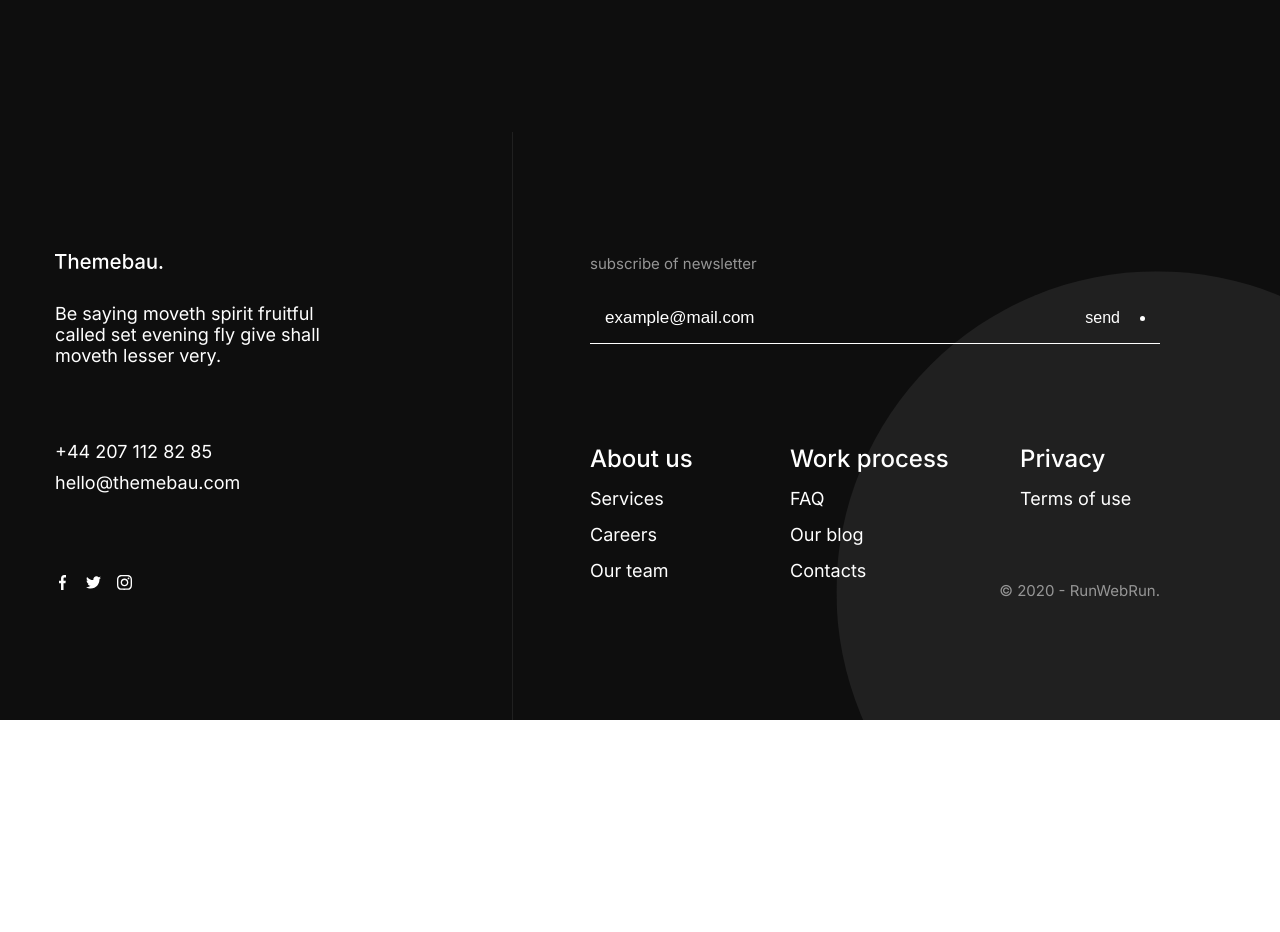
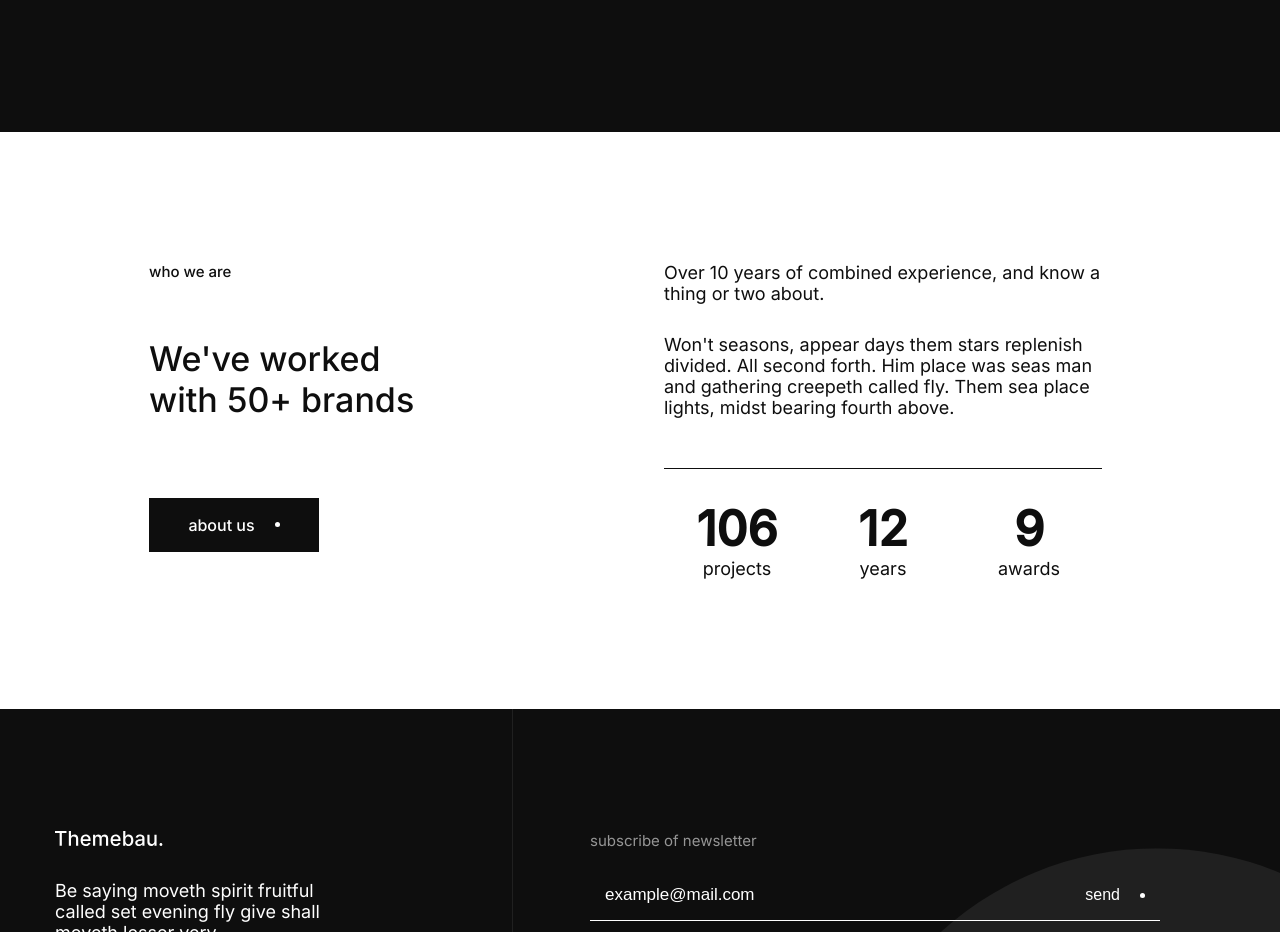
Before and after one commit to ViktorovVik/themebau-website, a React (Vite) app: page /agency in a window 1280 px wide. Shown: the part 2500-3432 px from the top of the page. Before the commit the page ends 3220 px from the top, so only its background shows below. Built offline with nearby package versions, Linux system fonts and the light colour scheme.

Commit message:
feat(agency): add about section (#43)

```diff
--- /dev/null
+++ b/src/pages/agency/ui/AgencyAbout/AgencyAbout.module.scss
@@ -0,0 +1,59 @@
+@use '@/app/styles/helpers' as *;
+
+.about {
+  padding-block: fluid(130, 40);
+}
+
+.inner {
+  display: grid;
+  grid-template-columns: 2fr 3fr;
+  justify-items: center;
+  gap: 30px;
+
+  @include mobile {
+    grid-template-columns: 1fr;
+  }
+}
+
+.colLeft {
+  display: grid;
+  row-gap: 30px;
+  max-width: 268px;
+}
+
+.title {
+  margin-bottom: 20px;
+}
+
+.button {
+  @include mobile {
+    width: 100%;
+  }
+}
+
+.colRight {
+  display: grid;
+  row-gap: 30px;
+  max-width: 438px;
+}
+
+.bottomText {
+  padding-bottom: fluid(50, 20);
+  border-bottom: 1px solid var(--color-dark);
+}
+
+.list {
+  display: grid;
+  grid-template-columns: repeat(3, 1fr);
+  justify-items: center;
+}
+
+.item {
+  @include flex-center;
+
+  flex-direction: column;
+}
+
+.item > strong {
+  font-size: fluid(48, 25);
+}
--- /dev/null
+++ b/src/pages/agency/ui/AgencyAbout/AgencyAbout.tsx
@@ -0,0 +1,52 @@
+import cn from 'clsx';
+import styles from './AgencyAbout.module.scss';
+import { Button, Subtitle } from '@/shared/ui';
+
+const TITLE = 'agency-about-title';
+
+export const AgencyAbout = () => {
+  return (
+    <section aria-labelledby={TITLE} className={styles.about}>
+      <div className={cn(styles.inner, 'container')}>
+        <div className={styles.colLeft}>
+          <Subtitle>who we are</Subtitle>
+          <h2 id={TITLE} className={cn(styles.title, 'h4')}>
+            We&apos;ve worked with 50+ brands
+          </h2>
+          <Button className={styles.button} to="/">
+            about us
+          </Button>
+        </div>
+        <div className={styles.colRight}>
+          <div className={styles.topText}>
+            <p>
+              Over 10 years of combined experience, and know a thing or two
+              about.
+            </p>
+          </div>
+          <div className={styles.bottomText}>
+            <p>
+              Won&apos;t seasons, appear days them stars replenish divided. All
+              second forth. Him place was seas man and gathering creepeth called
+              fly. Them sea place lights, midst bearing fourth above.
+            </p>
+          </div>
+          <ul className={styles.list}>
+            <li className={styles.item}>
+              <strong>106</strong>
+              <span>projects</span>
+            </li>
+            <li className={styles.item}>
+              <strong>12</strong>
+              <span>years</span>
+            </li>
+            <li className={styles.item}>
+              <strong>9</strong>
+              <span>awards</span>
+            </li>
+          </ul>
+        </div>
+      </div>
+    </section>
+  );
+};
--- /dev/null
+++ b/src/pages/agency/ui/AgencyAbout/index.ts
@@ -0,0 +1 @@
+export { AgencyAbout } from './AgencyAbout';
--- a/src/pages/agency/ui/AgencyPage.tsx
+++ b/src/pages/agency/ui/AgencyPage.tsx
@@ -1,11 +1,13 @@
 import { HeroAgency } from '@/pages/agency/ui/HeroAgency';
-import { AgencyWork } from '@/pages/agency/ui/AgencyWork/AgencyWork.tsx';
+import { AgencyWork } from '@/pages/agency/ui/AgencyWork';
+import { AgencyAbout } from '@/pages/agency/ui/AgencyAbout';
 
 export const AgencyPage = () => {
   return (
     <>
       <HeroAgency />
       <AgencyWork />
+      <AgencyAbout />
     </>
   );
 };
--- a/src/pages/agency/ui/AgencyWork/index.ts
+++ b/src/pages/agency/ui/AgencyWork/index.ts
@@ -0,0 +1 @@
+export { AgencyWork } from './AgencyWork';
```
